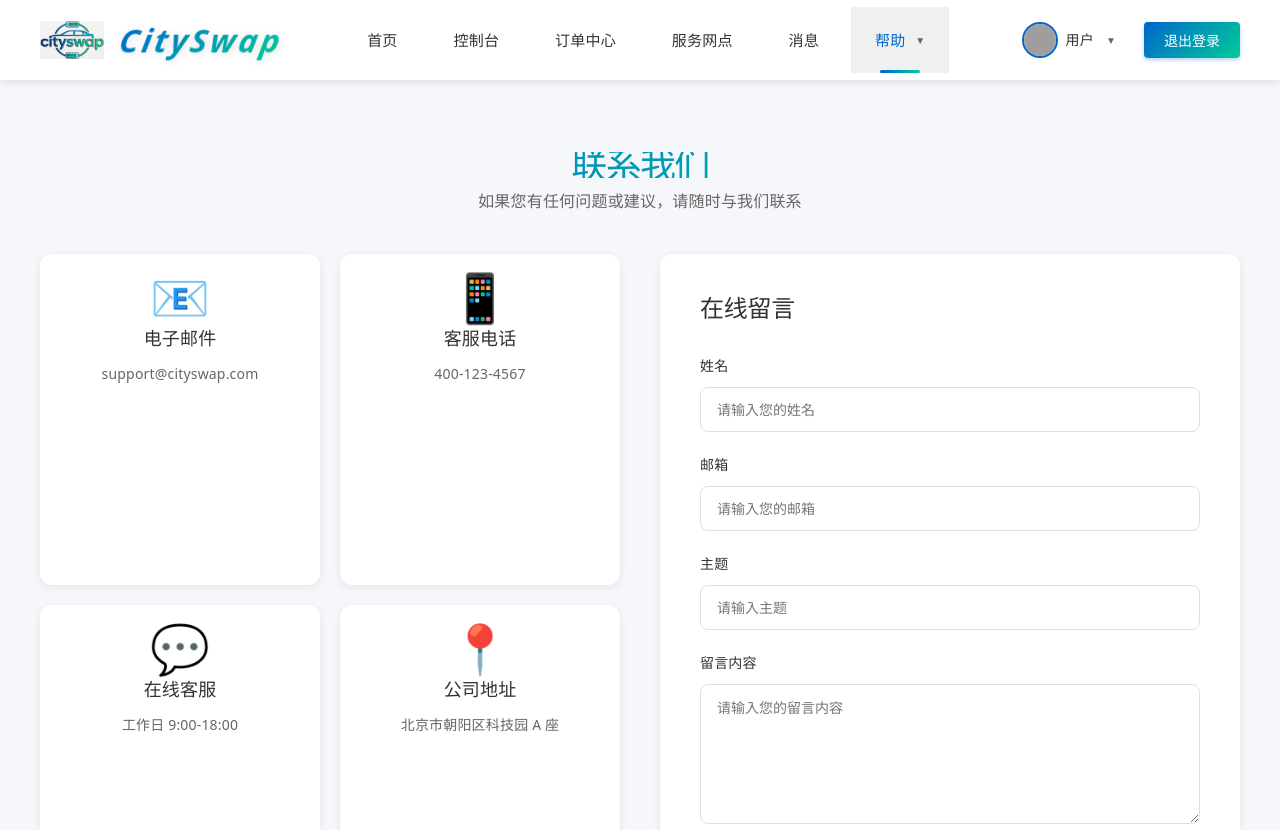
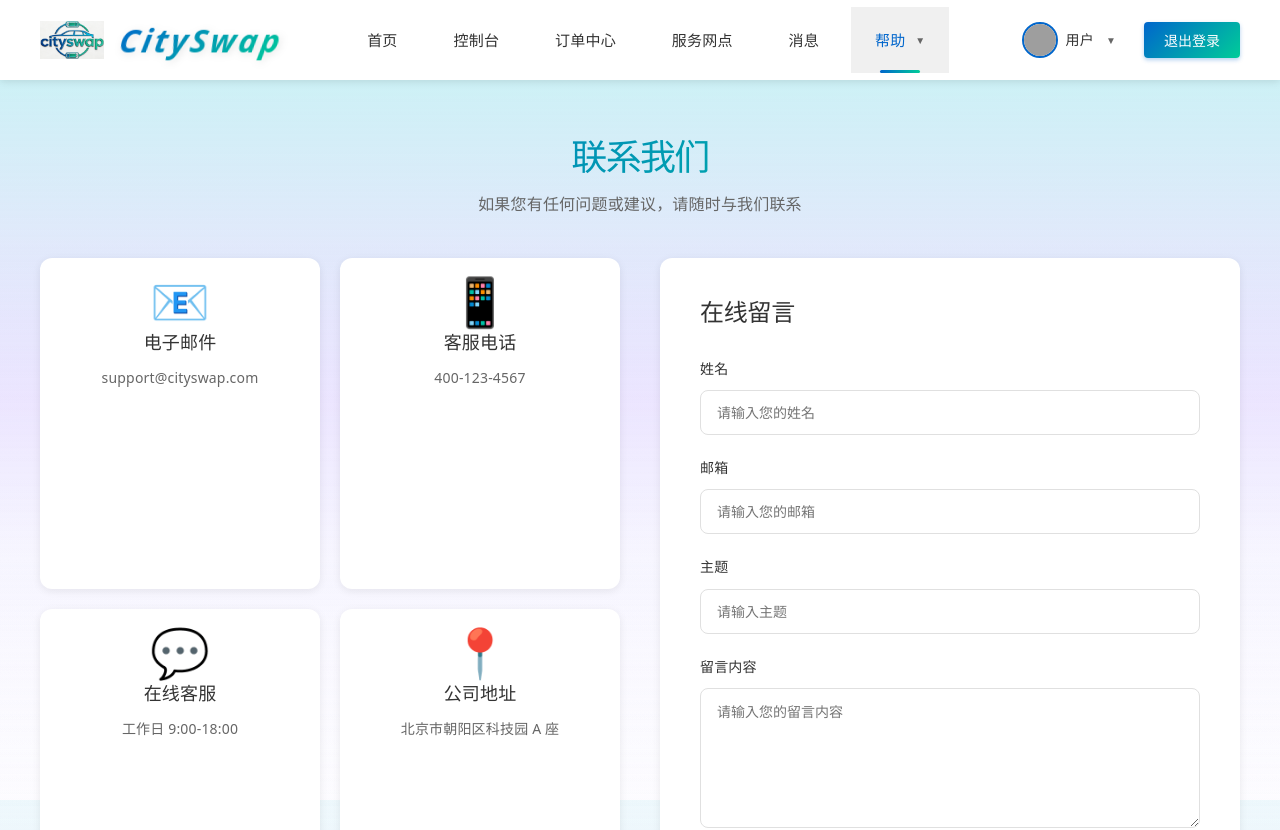
Before and after one commit to CoderDongHuang/city-battery-panel-2024, a Vue app: page /contact in a window 1280 px wide. Shown: the top 830 px of the page. Built offline with nearby package versions, Linux system fonts and the light colour scheme; sample sign-in values are in the browser's storage; grey boxes are pictures that could not be loaded.

Commit message:
联系我们界面设计

```diff
--- a/src/views/Contact.vue
+++ b/src/views/Contact.vue
@@ -115,9 +115,29 @@ const handleSubmit = () => {
 
 <style scoped>
 .contact-page {
-  min-height: calc(100vh - 80px);
-  background: #f5f7fa;
-  padding: 40px 20px;
+  min-height: 100vh;
+  /* 使用控制台风格的渐变背景 */
+  background: linear-gradient(180deg,
+    rgba(200, 240, 245, 0.8) 0%,
+    rgba(220, 230, 250, 0.7) 20%,
+    rgba(230, 220, 255, 0.6) 40%,
+    rgba(245, 245, 255, 0.5) 60%,
+    rgba(250, 250, 255, 0.4) 80%,
+    rgba(255, 255, 255, 0.3) 100%);
+  background-attachment: fixed;
+  padding: 20px 20px 40px;
+  transition: background-color 0.3s ease;
+}
+
+/* 深色模式下，背景保持不变，内容卡片变深色 */
+html.dark-mode .contact-page {
+  background: linear-gradient(180deg,
+    rgba(200, 240, 245, 0.8) 0%,
+    rgba(220, 230, 250, 0.7) 20%,
+    rgba(230, 220, 255, 0.6) 40%,
+    rgba(245, 245, 255, 0.5) 60%,
+    rgba(250, 250, 255, 0.4) 80%,
+    rgba(255, 255, 255, 0.3) 100%);
 }
 
 .contact-container {
@@ -138,11 +158,29 @@ const handleSubmit = () => {
   -webkit-background-clip: text;
   -webkit-text-fill-color: transparent;
   background-clip: text;
+  transition: color 0.3s ease;
+  line-height: 1.4;
+}
+
+/* 深色模式下，标题保持深色（在渐变背景上） */
+html.dark-mode .contact-header h1 {
+  color: #333 !important;
+  background: linear-gradient(135deg, #0066cc 0%, #00cc99 100%);
+  -webkit-background-clip: text;
+  -webkit-text-fill-color: transparent;
+  background-clip: text;
 }
 
 .contact-header p {
   font-size: 16px;
   color: #666;
+  transition: color 0.3s ease;
+  line-height: 1.6;
+}
+
+/* 深色模式下，描述文字保持深色（在渐变背景上） */
+html.dark-mode .contact-header p {
+  color: #666 !important;
 }
 
 .contact-content {
@@ -166,9 +204,20 @@ const handleSubmit = () => {
   transition: all 0.3s ease;
 }
 
+/* 深色模式下，卡片变深色（纯黑色） */
+html.dark-mode .method-card {
+  background: #000000;
+  box-shadow: 0 2px 8px rgba(0, 0, 0, 0.4);
+}
+
 .method-card:hover {
   transform: translateY(-4px);
   box-shadow: 0 8px 16px rgba(0, 0, 0, 0.12);
+}
+
+/* 深色模式下，hover 效果 */
+html.dark-mode .method-card:hover {
+  box-shadow: 0 8px 16px rgba(255, 255, 255, 0.1);
 }
 
 .method-icon {
@@ -180,11 +229,23 @@ const handleSubmit = () => {
   font-size: 18px;
   color: #333;
   margin-bottom: 10px;
+  transition: color 0.3s ease;
+}
+
+/* 深色模式下，卡片标题变白色 */
+html.dark-mode .method-card h3 {
+  color: #ffffff !important;
 }
 
 .method-card p {
   font-size: 14px;
   color: #666;
+  transition: color 0.3s ease;
+}
+
+/* 深色模式下，卡片描述变白色 */
+html.dark-mode .method-card p {
+  color: #ffffff !important;
 }
 
 .contact-form-section {
@@ -192,12 +253,26 @@ const handleSubmit = () => {
   padding: 40px;
   border-radius: 12px;
   box-shadow: 0 2px 8px rgba(0, 0, 0, 0.08);
+  transition: background-color 0.3s ease, box-shadow 0.3s ease;
+}
+
+/* 深色模式下，表单区域变深色 */
+html.dark-mode .contact-form-section {
+  background: #000000;
+  box-shadow: 0 4px 16px rgba(255, 255, 255, 0.1);
+  border: 2px solid #ffffff;
 }
 
 .contact-form-section h2 {
   font-size: 24px;
   color: #333;
   margin-bottom: 30px;
+  transition: color 0.3s ease;
+}
+
+/* 深色模式下，表单标题变白色 */
+html.dark-mode .contact-form-section h2 {
+  color: #ffffff !important;
 }
 
 .contact-form {
@@ -216,6 +291,12 @@ const handleSubmit = () => {
   color: #333;
   margin-bottom: 8px;
   font-weight: 500;
+  transition: color 0.3s ease;
+}
+
+/* 深色模式下，标签变白色 */
+html.dark-mode .form-group label {
+  color: #ffffff !important;
 }
 
 .form-group input,
@@ -226,6 +307,16 @@ const handleSubmit = () => {
   font-size: 14px;
   transition: all 0.3s ease;
   font-family: inherit;
+  background: white;
+  color: #333;
+}
+
+/* 深色模式下，输入框变深色 */
+html.dark-mode .form-group input,
+html.dark-mode .form-group textarea {
+  background: #1a1a2e;
+  border-color: #444;
+  color: #ffffff;
 }
 
 .form-group input:focus,
@@ -235,13 +326,20 @@ const handleSubmit = () => {
   box-shadow: 0 0 0 3px rgba(0, 102, 204, 0.1);
 }
 
+/* 深色模式下，focus 效果 */
+html.dark-mode .form-group input:focus,
+html.dark-mode .form-group textarea:focus {
+  border-color: #4facfe;
+  box-shadow: 0 0 0 3px rgba(79, 172, 254, 0.2);
+}
+
 .form-group textarea {
   resize: vertical;
 }
 
 .submit-btn {
   padding: 14px 32px;
-  background: linear-gradient(135deg, #0066cc 0%, #00cc99 100%);
+  background: #000000;
   color: white;
   border: none;
   border-radius: 8px;
@@ -249,12 +347,23 @@ const handleSubmit = () => {
   font-weight: 600;
   cursor: pointer;
   transition: all 0.3s ease;
-  box-shadow: 0 4px 8px rgba(0, 102, 204, 0.3);
+  box-shadow: 0 4px 8px rgba(0, 0, 0, 0.3);
 }
 
 .submit-btn:hover {
   transform: translateY(-2px);
-  box-shadow: 0 6px 12px rgba(0, 102, 204, 0.4);
+  box-shadow: 0 6px 12px rgba(0, 0, 0, 0.4);
+}
+
+/* 深色模式下，按钮变白色背景 + 黑色文字 */
+html.dark-mode .submit-btn {
+  background: #ffffff;
+  color: #000000;
+  box-shadow: 0 4px 8px rgba(255, 255, 255, 0.3);
+}
+
+html.dark-mode .submit-btn:hover {
+  box-shadow: 0 6px 12px rgba(255, 255, 255, 0.4);
 }
 
 /* 响应式 */
```
